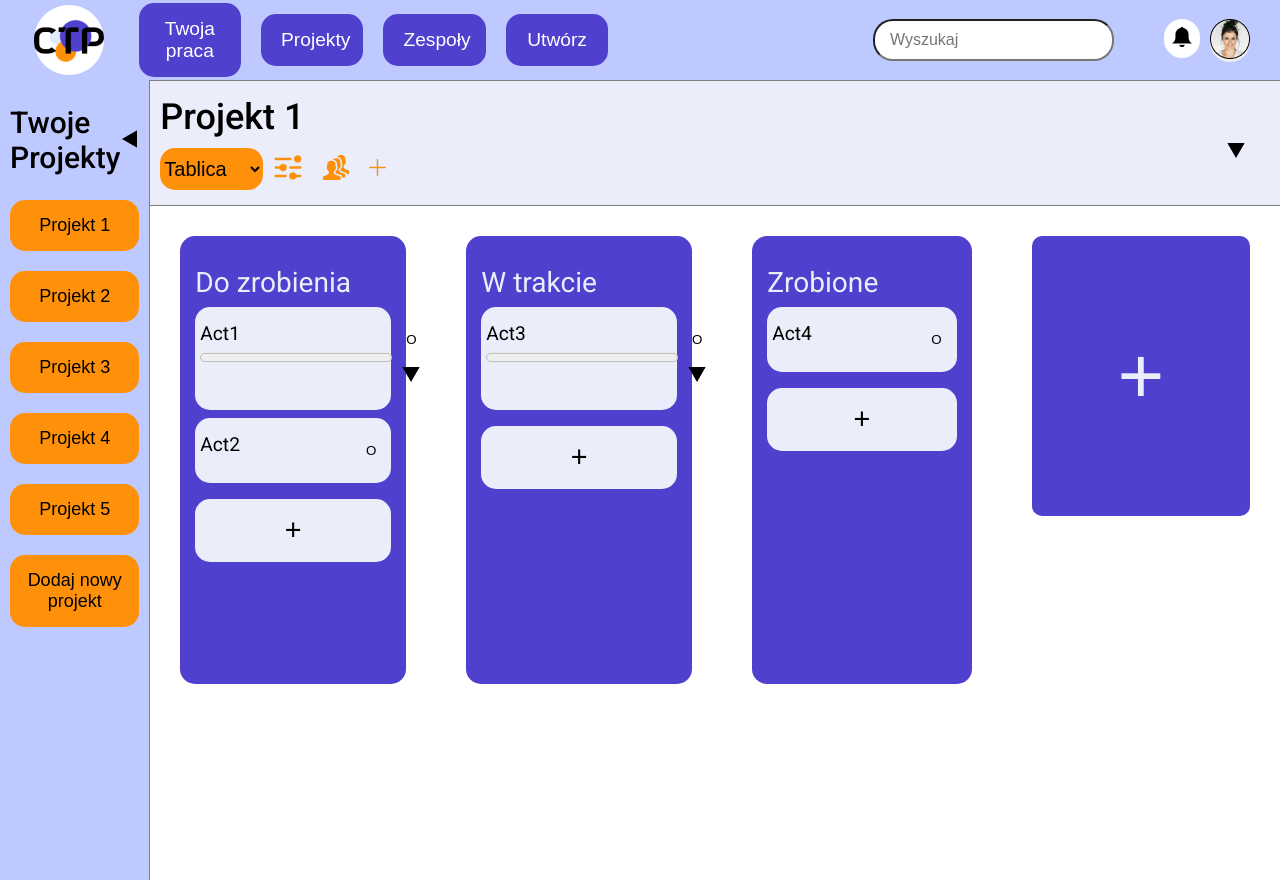
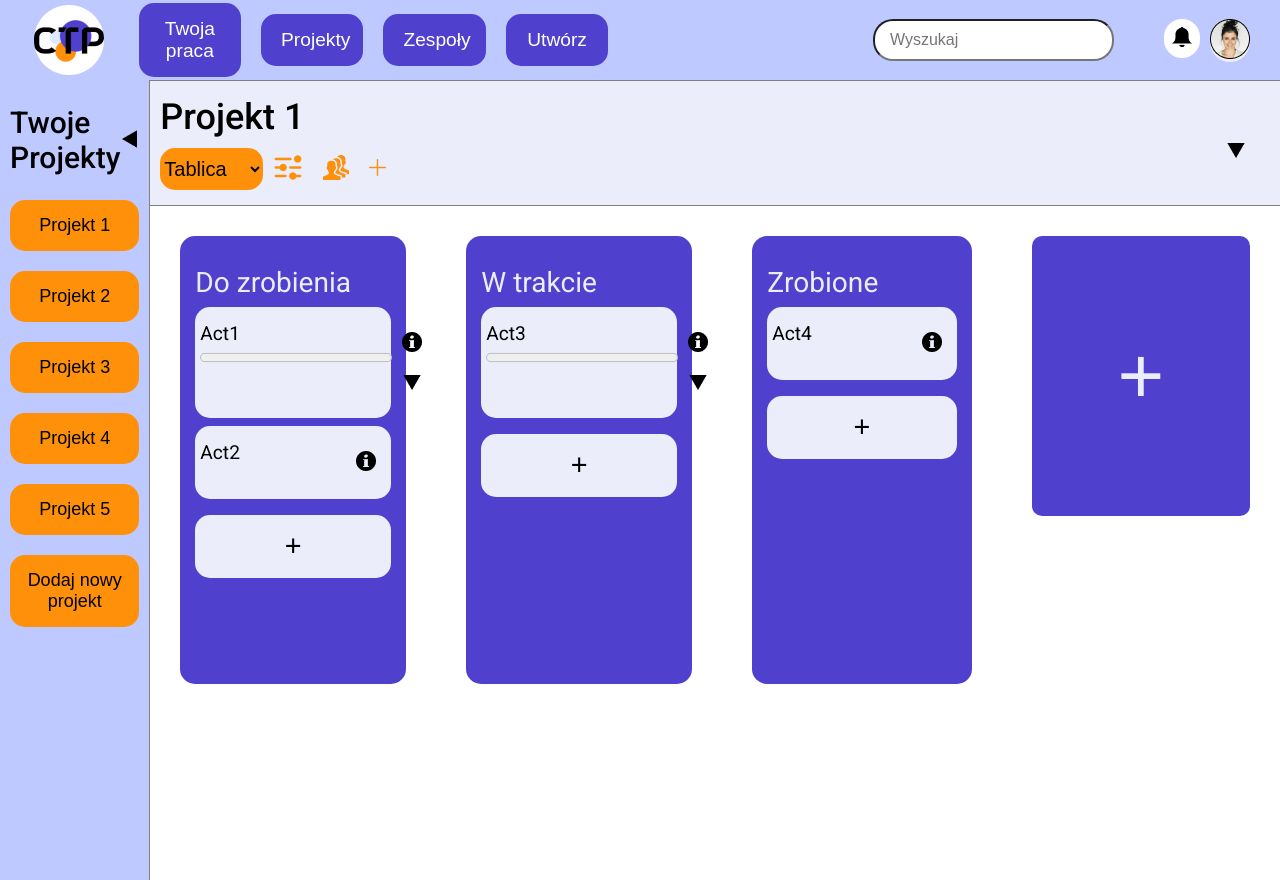
Before and after one commit to dciepko/ProjectManagementApp, a React (Vite) app in the folder project-management-project/frontend/: page / in a window 1280 px wide. Built offline with nearby package versions, Linux system fonts and the light colour scheme.

Commit message:
Adding information icon

```diff
--- a/project-management-project/frontend/src/components/Activty/Activity.jsx
+++ b/project-management-project/frontend/src/components/Activty/Activity.jsx
@@ -1,6 +1,6 @@
 import classes from "./Activity.module.css";
 
-import lupa from "../../assets/find-icon.svg";
+import info from "../../assets/info-circle-icon.png";
 import wrapDown from "../../assets/wrap-down-button.png";
 import wrapUp from "../../assets/wrap-up-button.png";
 
@@ -51,7 +51,7 @@ export default function Activity({ id, task, handleDragStart }) {
           </div>
           <div className={classes.buttonContainer}>
             <button className={classes.button} onClick={handleOpenModal}>
-              O
+              <img src={info} alt="" />
             </button>
             {task.type === "task" && (
               <button className={classes.button} onClick={handleWrapButton}>
@@ -98,7 +98,7 @@ export default function Activity({ id, task, handleDragStart }) {
           </div>
           <div className={classes.buttonContainer}>
             <button className={classes.button} onClick={handleOpenModal}>
-              O
+              <img src={info} alt="" />
             </button>
             <button className={classes.button} onClick={handleWrapButton}>
               <img src={wrapUp} alt="wrap button" />
```
Also changed, not shown: project-management-project/frontend/src/assets/info-circle-icon.png (added).
